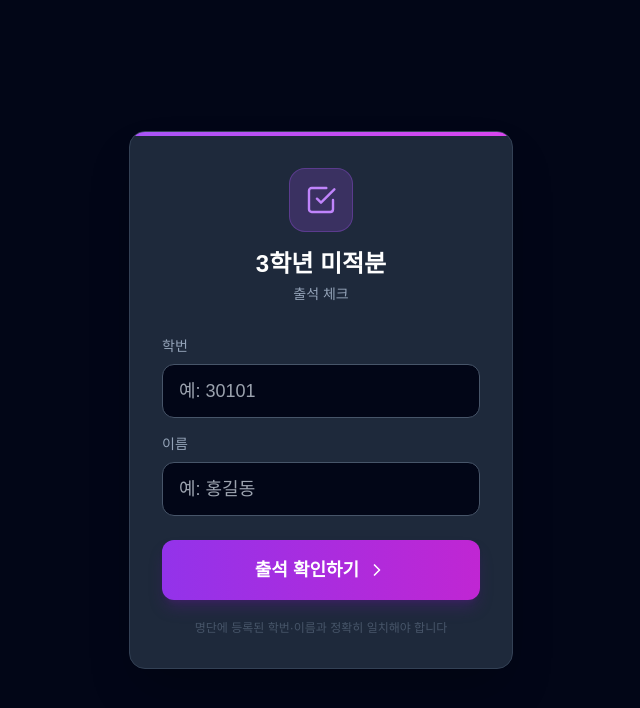
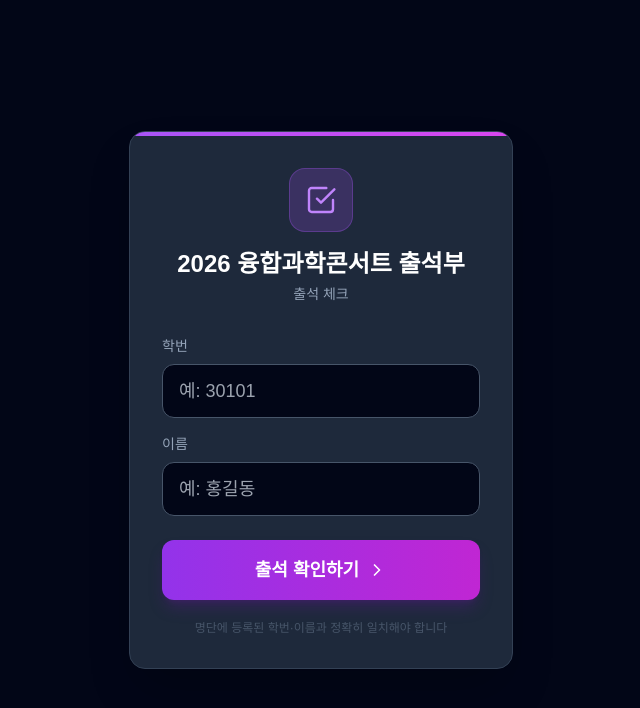
Before and after one commit to kimhyounggeu/2026attendence, a plain HTML site: page index.html in a window 1280 px wide. Shown: the whole page, without its empty margins (319-959 px from the left). Drawn offline with nearby package versions, Linux system fonts and the light colour scheme; a web font is replaced by a local one.

Commit message:
Update index.html

```diff
--- a/index.html
+++ b/index.html
@@ -29,7 +29,7 @@
        ✏️  선생님 설정 영역
     ───────────────────────────────────────────── */
     const SCRIPT_URL  = "여기에_구글_앱스스크립트_URL_입력";  // Google Apps Script 웹앱 URL
-    const CLASS_LABEL = "3학년 미적분";                       // 수업명 (화면에 표시)
+    const CLASS_LABEL = "2026 융합과학콘서트 출석부";                       // 수업명 (화면에 표시)
     /* ─────────────────────────────────────────────*/
 
     // ── 상태 ──
```
